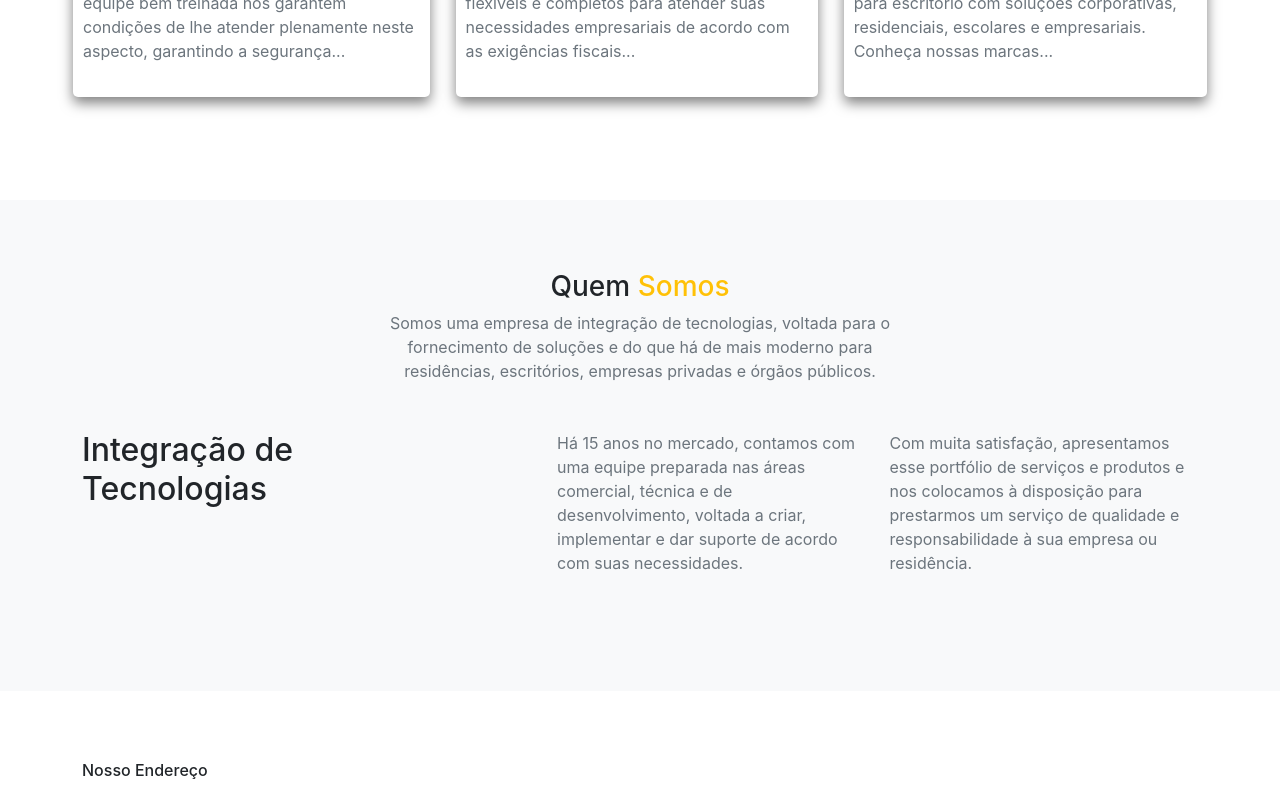
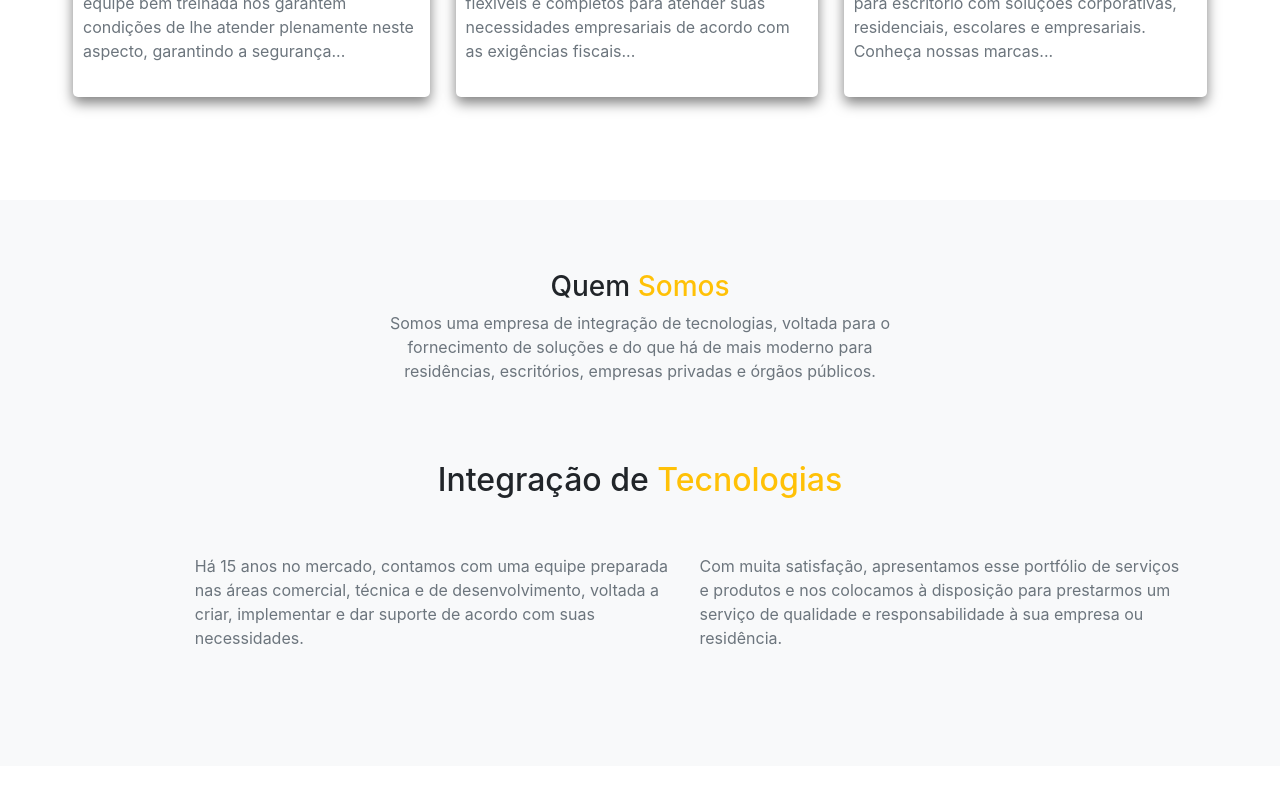
Before and after one commit to ThiagoCastagnazzi/megaTecnologia, a Next.js app: page / in a window 1280 px wide. Shown: the part 2000-2797 px from the top of the page. Built offline with nearby package versions, Linux system fonts and the light colour scheme.

Commit message:
fix: adjust about styles

```diff
--- a/src/components/About/index.tsx
+++ b/src/components/About/index.tsx
@@ -3,7 +3,7 @@ import { Container, Row, Col } from "reactstrap";
 const About = () => {
   return (
     <section className="section bg-light" id="about">
-      <Container>
+      <Container className="about-container">
         <Row className="justify-content-center">
           <Col lg={6} md={8}>
             <div className="title text-center mb-5">
@@ -18,13 +18,11 @@ const About = () => {
             </div>
           </Col>
         </Row>
-        <Row>
-          <Col md={4}>
-            <h2 className="font-weight-light line-height-1_6 text-dark mb-4">
-              Integração de Tecnologias
-            </h2>
-          </Col>
-          <Col md={{ size: 7, offset: 1 }}>
+        <Row className="about-descrip-row">
+          <h2 className="font-weight-light line-height-1_6 text-dark mb-4">
+            Integração de <span className="text-warning">Tecnologias</span>
+          </h2>
+          <Col md={{ size: 7, offset: 1 }} className="about-descrip-container">
             <Row>
               <Col md={6}>
                 <p className="text-muted font-weight-light">
--- a/src/pages/_app.tsx
+++ b/src/pages/_app.tsx
@@ -3,6 +3,7 @@ import "../../styles/globals.css";
 import "../../styles/header.css";
 import "../../styles/product.css";
 import "../../styles/service.css";
+import "../../styles/about.css";
 import type { AppProps } from "next/app";
 
 function MyApp({ Component, pageProps }: AppProps) {
--- /dev/null
+++ b/styles/about.css
@@ -0,0 +1,21 @@
+.about-container {
+  display: flex;
+  flex-direction: column;
+  align-items: center;
+  justify-content: center;
+  gap: 30px;
+}
+
+.about-descrip-row {
+  display: flex;
+  align-items: center;
+  justify-content: center;
+  text-align: center;
+  gap: 30px;
+}
+
+.about-descrip-container {
+  display: flex;
+  width: 100ch;
+  text-align: left;
+}
```
